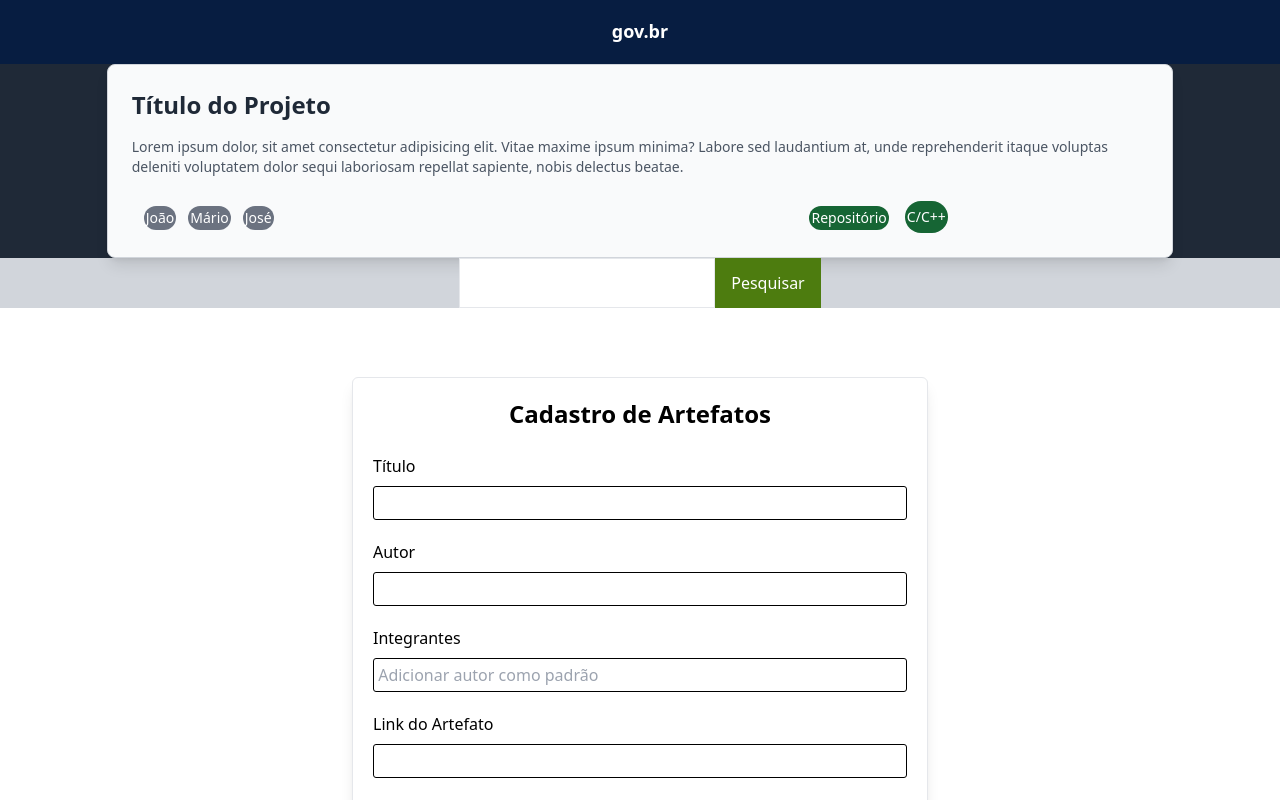
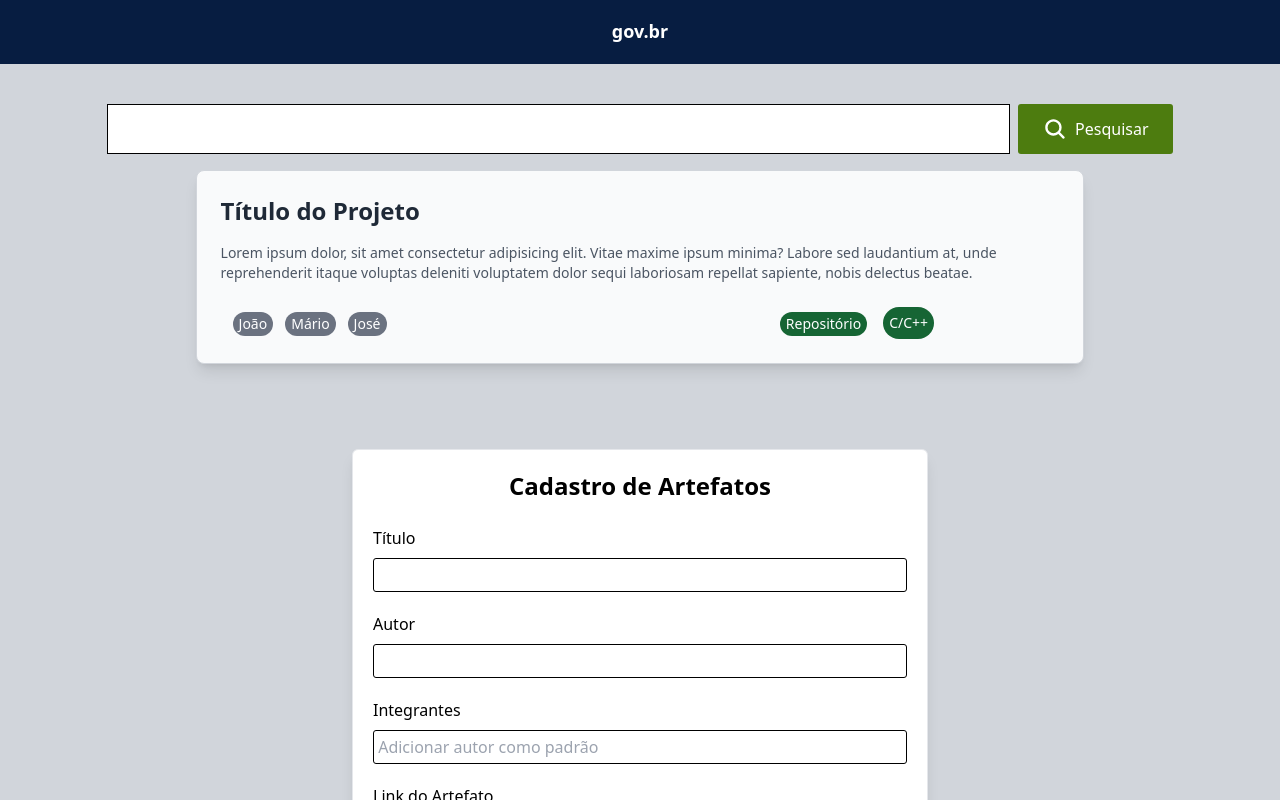
Before and after one commit to GUGALU/projeto-integrador-front, a Next.js app: page / in a window 1280 px wide. Shown: the top 800 px of the page. Built offline with nearby package versions, Linux system fonts and the light colour scheme.

Commit message:
adjustments

```diff
--- a/app/components/crud/CRUD.jsx
+++ b/app/components/crud/CRUD.jsx
@@ -35,7 +35,7 @@ const CRUD = () => {
 
   return (
     <div
-      className="flex justify-center items-center min-h-screen bg-[#ffffff]"
+      className="flex justify-center items-center min-h-screen"
     >
       <div className="max-w-xl w-full p-5 border rounded-md shadow-lg bg-white">
         <h2 className="text-2xl font-semibold mb-5 text-center">Cadastro de Artefatos</h2>
--- a/app/components/footer/footer.jsx
+++ b/app/components/footer/footer.jsx
@@ -1,10 +1,8 @@
 import React from 'react';
-import Image from 'next/image';
 
 const Footer = () => {
   return (
     <footer>
-      {/* Parte Superior */}
       <div className="bg-[#f2f2f2] py-6">
         <div className="container mx-auto grid grid-cols-4 gap-4">
           <div className="p-4">
@@ -26,13 +24,12 @@ const Footer = () => {
         </div>
       </div>
 
-      {/* Parte Inferior */}
       <div className="bg-[#d0d0d0] py-4">
         <div className="container mx-auto flex items-center justify-end space-x-4">
           <img
-            src="/ifprimg2.svg" alt="First Image" className="h-8"/>
+            src="/assets/images/ifprimg2.svg" alt="First Image" className="h-8"/>
           <img
-            src="/ifprimg1.svg" alt="Second Image" className="h-8"
+            src="/assets/images/ifprimg1.svg" alt="Second Image" className="h-8"
           />
         </div>
       </div>
--- a/app/components/search/search.jsx
+++ b/app/components/search/search.jsx
@@ -1,9 +1,25 @@
+import { Button } from "primereact/button";
+import { IoSearch } from "react-icons/io5";
+
 const Search = () => {
-    return(
-        <form action="/search" method="GET" className="flex justify-center">
-            <input type="search" name="query" className="border bg-white p-2 w-64" />
-            <button type="submit" className="bg-lime-700 text-white px-4 py-2">Pesquisar</button>
-        </form>
-    );
+  return (
+    <form
+      action="/search"
+      method="GET"
+      className="flex justify-center gap-2 w-full"
+    >
+      <input
+        type="search"
+        name="query"
+        className="border border-black bg-white p-2 w-full"
+      />
+      <Button type="submit" className="bg-lime-700 text-white px-4 py-2 w-2/12 justify-center items-center gap-2">
+        <div>
+          <IoSearch className="h-6 w-6"/>
+        </div>
+        Pesquisar
+      </Button>
+    </form>
+  );
 };
 export default Search;
--- a/app/components/searchCard/searchCard.jsx
+++ b/app/components/searchCard/searchCard.jsx
@@ -1,46 +1,60 @@
 "use client";
 
-import { Card } from 'primereact/card';
-import { Button } from 'primereact/button';
-import React from 'react';
+import React from "react";
 
 export default function SearchCard() {
   return (
-    <div className="bg-gray-800 w-full">
+    <div className="w-full">
+      <div className="p-card shadow-lg rounded-lg p-6 w-10/12 mx-auto bg-gray-50 border border-gray-300">
+        <h2 className="text-2xl font-bold text-gray-800 mb-4">
+          Título do Projeto
+        </h2>
+        <p className="text-sm text-gray-600 mb-6 ">
+          Lorem ipsum dolor, sit amet consectetur adipisicing elit. Vitae maxime
+          ipsum minima? Labore sed laudantium at, unde reprehenderit itaque
+          voluptas deleniti voluptatem dolor sequi laboriosam repellat sapiente,
+          nobis delectus beatae.
+        </p>
 
-      <div className="p-card shadow-lg rounded-lg p-6 w-10/12 mx-auto bg-gray-50 border border-gray-300">
-        <h2 className="text-2xl font-bold text-gray-800 mb-4">Título do Projeto</h2>
-        <p className="text-sm text-gray-600 mb-6 ">Lorem ipsum dolor, sit amet consectetur adipisicing elit. Vitae maxime ipsum minima? Labore sed laudantium at, unde reprehenderit itaque voluptas deleniti voluptatem dolor sequi laboriosam repellat sapiente, nobis delectus beatae.</p>
-
-        <div className='flex '>
-          <div className='w-8/12'>
+        <div className="flex">
+          <div className="w-8/12">
             <a href="https://github.com/" target="_blank">
-              <button type="submit" className="bg-gray-500 text-white text-sm px-0.5 py-0.5 ml-3 rounded-full">
-                João
+              <button
+                type="submit"
+                className="bg-gray-500 text-white text-sm px-0.5 py-0.5 ml-3 rounded-full"
+              >
+                <p className="px-1">João</p>
               </button>
             </a>
             <a href="https://github.com/" target="_blank">
-              <button type="submit" className="bg-gray-500 text-white text-sm px-0.5 py-0.5 ml-3 rounded-full">
-                Mário
+              <button
+                type="submit"
+                className="bg-gray-500 text-white text-sm px-0.5 py-0.5 ml-3 rounded-full"
+              >
+                <p className="px-1">Mário</p>
               </button>
             </a>
             <a href="https://github.com/" target="_blank">
-              <button type="submit" className="bg-gray-500 text-white text-sm px-0.5 py-0.5 ml-3 rounded-full">
-                José
+              <button
+                type="submit"
+                className="bg-gray-500 text-white text-sm px-0.5 py-0.5 ml-3 rounded-full"
+              >
+                <p className="px-1">José</p>
               </button>
             </a>
           </div>
 
-          <div className='flex w-2/12'>
+          <div className="flex w-2/12">
             <a href="https://github.com/" target="_blank">
-              <button type="submit" className="bg-green-800 text-white text-sm px-0.5 py-0.5 rounded-full">
-                Repositório
+              <button
+                type="submit"
+                className="bg-green-800 text-white text-sm px-0.5 py-0.5 rounded-full"
+              >
+                <p className="px-1">Repositório</p>
               </button>
             </a>
-
-
             <div className="bg-green-800 text-white text-sm px-0.5 py-0.5 ml-4 rounded-full flex items-center justify-center">
-                C/C++
+              <p className="px-1">C/C++</p>
             </div>
           </div>
         </div>
--- a/app/layout.js
+++ b/app/layout.js
@@ -1,9 +1,7 @@
-import { JetBrains_Mono } from "next/font/google";
 import "./globals.css";
 import { ThemeProvider } from "next-themes";
 import Header from "./components/header/header";
 import Footer from "./components/footer/footer";
-import ProjectCard from "./components/searchCard/searchCard";
 
 export const metadata = {
   title: "Ferramenta de busca IFPR",
@@ -22,8 +20,6 @@ export default function RootLayout({ children }) {
         >
           <Header />
           <main className="flex-grow">{children}</main>
-
-
           <Footer />
         </ThemeProvider>
       </body>
--- a/app/page.js
+++ b/app/page.js
@@ -1,19 +1,16 @@
 "use client";
 
 import CRUD from "./components/crud/CRUD";
-import SearchCard from './components/searchCard/searchCard.jsx';
-import React from 'react';
-import Image from "next/image";
-import SearchFilter from "./components/searchFilter/SearchFilter";
+import SearchCard from "./components/searchCard/searchCard.jsx";
+import React from "react";
 import Search from "./components/search/search";
 
 export default function Home() {
   return (
-      <div className="App">
-        <h1 className="bg-white"/>
-        <SearchCard />
-        <Search/>
-        <CRUD />
-      </div>
+    <div className="flex flex-col gap-4 mt-10 w-10/12 mx-auto">
+      <Search />
+      <SearchCard />
+      <CRUD />
+    </div>
   );
 }
```
Also changed, not shown: public/assets/images/ifprimg1.svg (renamed from app/ifprimg1.svg), public/assets/images/ifprimg2.svg (renamed from app/ifprimg2.svg).
